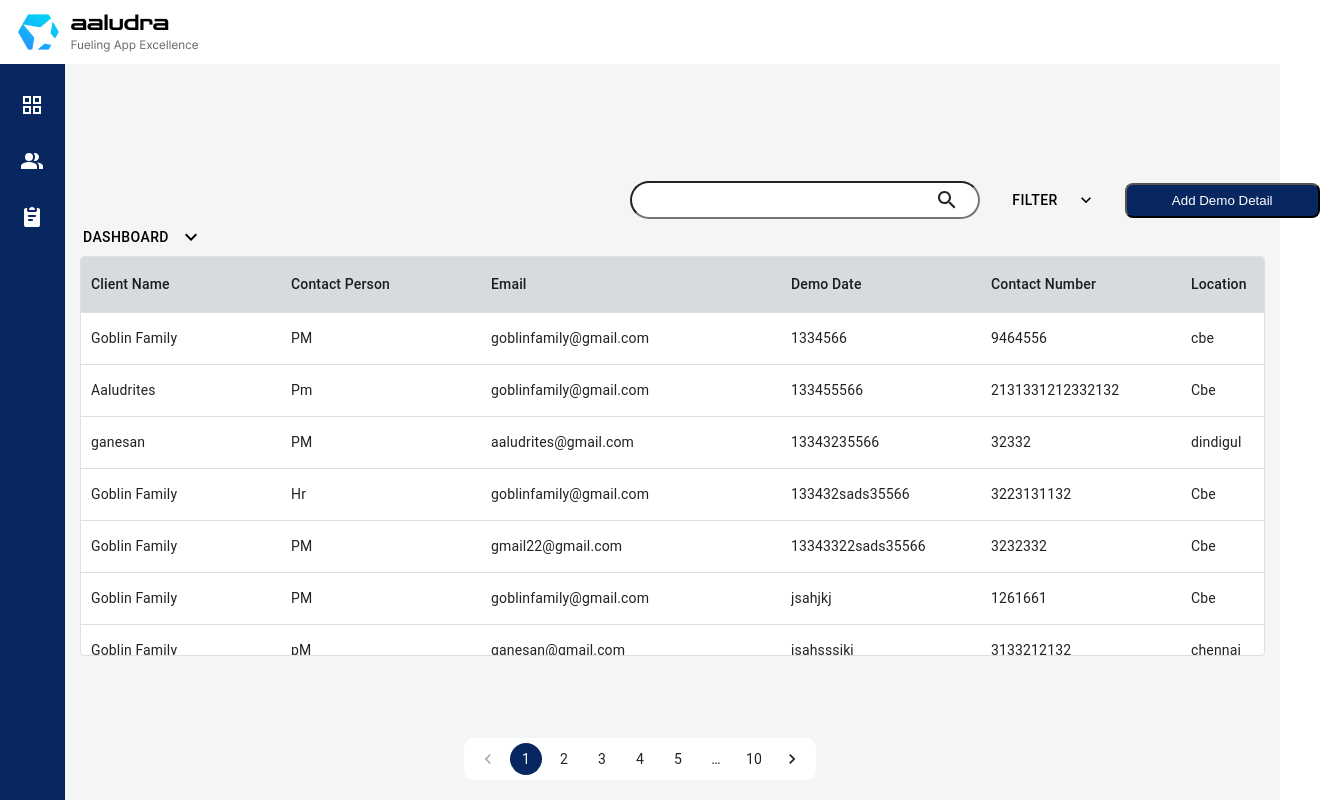
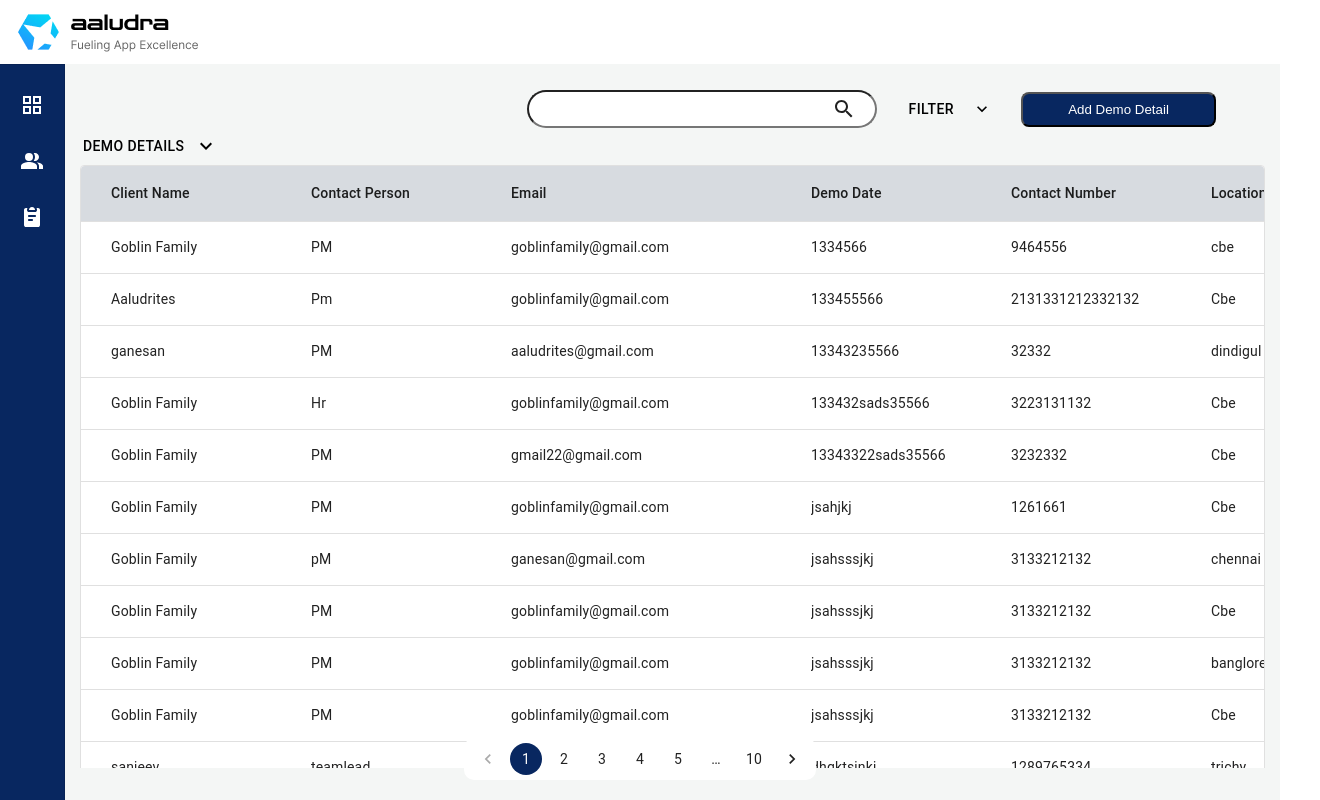
Before and after one commit to SanjeevKavara/Client-Demo-Tracker, a React (Vite) app in the folder cd-Tracker/: page /demo in a window 1280 px wide. Shown: the whole page, 1320 px wide, since content can reach past the window. Built offline with nearby package versions, Linux system fonts and the light colour scheme.

Commit message:
tenthFront

```diff
--- a/cd-Tracker/src/Components/DemoTracker/DemoTracker.css
+++ b/cd-Tracker/src/Components/DemoTracker/DemoTracker.css
@@ -2,5 +2,7 @@
     background-color:#F4F6F5;
     width: 100%;
     height: 100vh;
-
+    justify-content: flex-start;
+    padding-top: 90px;
+    overflow-y: hidden;
 }
--- a/cd-Tracker/src/Components/PositionedMenu/PositionedMenu.jsx
+++ b/cd-Tracker/src/Components/PositionedMenu/PositionedMenu.jsx
@@ -5,26 +5,31 @@ import MenuItem from '@mui/material/MenuItem';
 import ExpandMoreIcon from '@mui/icons-material/ExpandMore';
 import { useNavigate } from 'react-router-dom';
 import './PositionedMenu.css'
+import { useState } from 'react';
 
 export default function PositionedMenu() {
   const navigate = useNavigate();
   const [anchorEl, setAnchorEl] = React.useState(null);
+  const [content, setContent] = useState('Demo Details')
   const open = Boolean(anchorEl);
   const handleClick = (event) => {
     setAnchorEl(event.currentTarget);
   };
   const handleClose = () => {
 
-  setAnchorEl(null);
+    setAnchorEl(null);
 
   };
 
-  const handleDemo=()=>{
+  const handleDemo = () => {
+
     navigate('/demo')
   }
 
-  const handleCall=()=>{
+  const handleCall = () => {
+
     navigate('/call')
+    setContent('Call Tracker Details')
   }
 
   return (
@@ -36,8 +41,8 @@ export default function PositionedMenu() {
         aria-expanded={open ? 'true' : undefined}
         onClick={handleClick}
       >
-        Dashboard
-        <ExpandMoreIcon/>
+        {content}
+        <ExpandMoreIcon />
       </Button>
       <Menu
         id="demo-positioned-menu"
--- a/cd-Tracker/src/Components/SearchBar/SearchBar.css
+++ b/cd-Tracker/src/Components/SearchBar/SearchBar.css
@@ -4,12 +4,14 @@
     height: 38px;
     width: 350px;
     border-radius: 27px;
-    margin-left: 670px;
+
 }
 
 .searchbar_container {
     display: flex;
     align-items: center;
+    width: 90%;
+    justify-content: end;
 }
 
 .searchbar_container {
--- a/cd-Tracker/src/Components/Table/Table.css
+++ b/cd-Tracker/src/Components/Table/Table.css
@@ -48,6 +48,20 @@
     }
 }
 
+
+.MuiDataGrid-columnHeaderDraggableContainer {
+    .MuiDataGrid-columnHeaderTitleContainer {
+        margin-left: 20px;
+    }
+}
+
+.MuiDataGrid-virtualScroller{
+    .MuiDataGrid-cellContent{
+        margin-left: 20px;
+    }
+}
+
+
 /* .MuiSvgIcon-root
 {
     .MuiTouchRipple-root
--- a/cd-Tracker/src/Components/Table/Table.jsx
+++ b/cd-Tracker/src/Components/Table/Table.jsx
@@ -13,24 +13,25 @@ const columns = [
     { field: 'Location', headerName: 'Location', width: 150 },
 
     { field: 'MeetingType', headerName: 'Meeting Type', width: 230 },
+    { field: 'Demo_Status', headerName: 'Demo Status', width: 1230 }
 
 
 ];
 
 
 const rows = [
-    { id: 1, ClientName: 'Goblin Family', ContactPerson: 'PM',ContactNumber : "9464556", Email: 'goblinfamily@gmail.com',DemoDate: "1334566", Location: 'cbe',  MeetingType:'Virtual', key: "1" },
-    { id: 2, ClientName: 'Aaludrites', ContactPerson: 'Pm',ContactNumber: "2131331212332132", Email: 'goblinfamily@gmail.com', DemoDate: "133455566", Location: 'Cbe',  MeetingType:'F2F', key: "2" },
-    { id: 3, ClientName: 'ganesan', ContactPerson: 'PM',ContactNumber: "32332", Email: 'aaludrites@gmail.com',DemoDate: "13343235566", Location: 'dindigul',  MeetingType:'F3F', key: "3" },
-    { id: 4, ClientName: 'Goblin Family', ContactPerson: 'Hr',ContactNumber: "3223131132", Email: 'goblinfamily@gmail.com',DemoDate: "133432sads35566", Location: 'Cbe',  MeetingType:'F4F', key: "4" },
-    { id: 5, ClientName: 'Goblin Family', ContactPerson: 'PM',ContactNumber: "3232332", Email: 'gmail22@gmail.com',DemoDate: "13343322sads35566", Location: 'Cbe',  MeetingType:'M&M', key: "5" },
-    { id: 6, ClientName: 'Goblin Family', ContactPerson: 'PM',ContactNumber: "1261661", Email: 'goblinfamily@gmail.com',DemoDate: "jsahjkj", Location: 'Cbe',  MeetingType:'F5F', key: "6" },
-    { id: 7, ClientName: 'Goblin Family', ContactPerson: 'pM',ContactNumber: "3133212132", Email: 'ganesan@gmail.com',DemoDate: "jsahsssjkj",  Location: 'chennai',  MeetingType:'F6F', key: "7" },
-    { id: 8, ClientName: 'Goblin Family', ContactPerson: 'PM',ContactNumber: "3133212132", Email: 'goblinfamily@gmail.com',DemoDate: "jsahsssjkj",  Location: 'Cbe',  MeetingType:'F6F', key: "8" },
-    { id: 9, ClientName: 'Goblin Family', ContactPerson: 'PM',ContactNumber: "3133212132", Email: 'goblinfamily@gmail.com',DemoDate: "jsahsssjkj",  Location: 'banglore',  MeetingType:'F6F', key: "9" },
-    { id: 10, ClientName: 'Goblin Family', ContactPerson: 'PM',ContactNumber: "3133212132", Email: 'goblinfamily@gmail.com',DemoDate: "jsahsssjkj",  Location: 'Cbe',  MeetingType:'F6F', key: "10" },
-    { id:11, ClientName:'sanjeev', ContactPerson: 'teamlead',ContactNumber:"1289765334",Email: 'sanjeevgoblin@gmail.com',DemoDate: "dhgktsjnkj", Location: "trichy", MeetingType: "F6F",Key: "1"},
-    { id:12, ClientName: 'tharunya', ContactPerson: 'intern', ContactNumber:"27085769879", Email:'tharunya@gmail.com', DemoDate: "yghjmtytfygiu", Location: "dindigul", MeetingType: "F6F",Key: "7"},
+    { id: 1, ClientName: 'Goblin Family', ContactPerson: 'PM', ContactNumber: "9464556", Email: 'goblinfamily@gmail.com', DemoDate: "1334566", Location: 'cbe', MeetingType: 'Virtual', Demo_Status: "Yet to present", key: "1" },
+    { id: 2, ClientName: 'Aaludrites', ContactPerson: 'Pm', ContactNumber: "2131331212332132", Email: 'goblinfamily@gmail.com', DemoDate: "133455566", Location: 'Cbe', MeetingType: 'F2F', Demo_Status: "Yet to present", key: "2" },
+    { id: 3, ClientName: 'ganesan', ContactPerson: 'PM', ContactNumber: "32332", Email: 'aaludrites@gmail.com', DemoDate: "13343235566", Location: 'dindigul', MeetingType: 'F3F', Demo_Status: "Yet to present", key: "3" },
+    { id: 4, ClientName: 'Goblin Family', ContactPerson: 'Hr', ContactNumber: "3223131132", Email: 'goblinfamily@gmail.com', DemoDate: "133432sads35566", Location: 'Cbe', MeetingType: 'F4F', Demo_Status: "Yet to present", key: "4" },
+    { id: 5, ClientName: 'Goblin Family', ContactPerson: 'PM', ContactNumber: "3232332", Email: 'gmail22@gmail.com', DemoDate: "13343322sads35566", Location: 'Cbe', MeetingType: 'M&M', Demo_Status: "Yet to present", key: "5" },
+    { id: 6, ClientName: 'Goblin Family', ContactPerson: 'PM', ContactNumber: "1261661", Email: 'goblinfamily@gmail.com', DemoDate: "jsahjkj", Location: 'Cbe', MeetingType: 'F5F', Demo_Status: "Yet to present", key: "6" },
+    { id: 7, ClientName: 'Goblin Family', ContactPerson: 'pM', ContactNumber: "3133212132", Email: 'ganesan@gmail.com', DemoDate: "jsahsssjkj", Location: 'chennai', MeetingType: 'F6F', Demo_Status: "Yet to present", key: "7" },
+    { id: 8, ClientName: 'Goblin Family', ContactPerson: 'PM', ContactNumber: "3133212132", Email: 'goblinfamily@gmail.com', DemoDate: "jsahsssjkj", Location: 'Cbe', MeetingType: 'F6F', Demo_Status: "Yet to present", key: "8" },
+    { id: 9, ClientName: 'Goblin Family', ContactPerson: 'PM', ContactNumber: "3133212132", Email: 'goblinfamily@gmail.com', DemoDate: "jsahsssjkj", Location: 'banglore', MeetingType: 'F6F', Demo_Status: "Yet to present", key: "9" },
+    { id: 10, ClientName: 'Goblin Family', ContactPerson: 'PM', ContactNumber: "3133212132", Email: 'goblinfamily@gmail.com', DemoDate: "jsahsssjkj", Location: 'Cbe', MeetingType: 'F6F', Demo_Status: "Yet to present", key: "10" },
+    { id: 11, ClientName: 'sanjeev', ContactPerson: 'teamlead', ContactNumber: "1289765334", Email: 'sanjeevgoblin@gmail.com', DemoDate: "dhgktsjnkj", Location: "trichy", MeetingType: "F6F", Demo_Status: "Yet to present", Key: "1" },
+    { id: 12, ClientName: 'tharunya', ContactPerson: 'intern', ContactNumber: "27085769879", Email: 'tharunya@gmail.com', DemoDate: "yghjmtytfygiu", Location: "dindigul", MeetingType: "F6F", Demo_Status: "Yet to present", Key: "7" },
 
 
 ];
@@ -39,12 +40,12 @@ const rows = [
 
 export default function DataTable() {
     return (
-        <div style={{ height:'400px', width: '100%' }} >
-            <PositionedMenu/>
+        <div style={{ height: '80vh', width: '100%', overflowX:'hidden' }} >
+            <PositionedMenu />
             <DataGrid
                 rows={rows}
                 columns={columns}
-                getRowId={(row)=> row.id}
+                getRowId={(row) => row.id}
             />
         </div>
 
```
